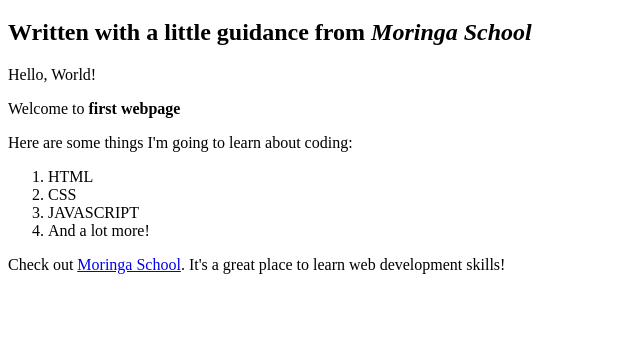
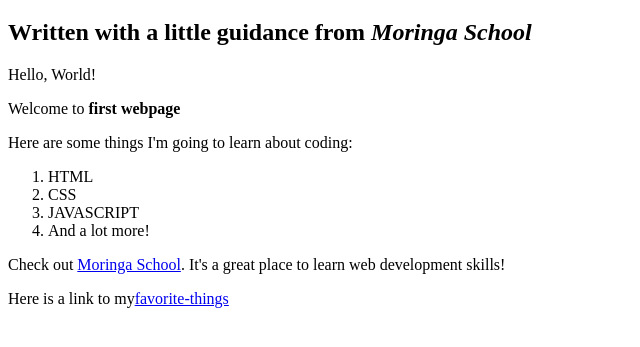
Before and after one commit to Molly-code-dev/My-first-Website, a plain HTML site: page index.html in a window 1280 px wide. Shown: the part 61-408 px from the top of the page, without its empty margins (0-640 px from the left). Drawn offline with Linux system fonts and the light colour scheme.

Commit message:
Add anchor tag to my favorite-thing

```diff
--- a/index.html
+++ b/index.html
@@ -19,5 +19,6 @@
         <li>And a lot more!</li>
     </ol>
     <p>Check out <a href="http://moringaschool.com/">Moringa School</a>. It's a great place to learn web development skills!</p>
+    <p>Here is a link to my<a href="favorite-things">favorite-things</a></p>
 </body>
 </html>
```
